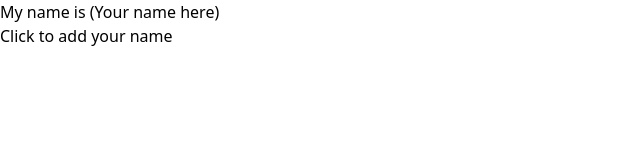
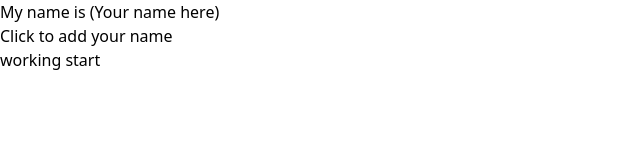
Before and after one commit to JawadAhmed07/First-next-project, a Next.js app: page / in a window 1280 px wide. Shown: the top 160 px of the page, without its empty margins (0-640 px from the left). Built offline with nearby package versions, Linux system fonts and the light colour scheme.

Commit message:
practice

```diff
--- a/src/app/page.js
+++ b/src/app/page.js
@@ -16,6 +16,7 @@ export default function Home() {
         onClick={()=>{
           setName(prompt("Enter your name"))
         }}>Click to add your name</button>
+        <h1>working start</h1>
       </div>
 
   );
```
